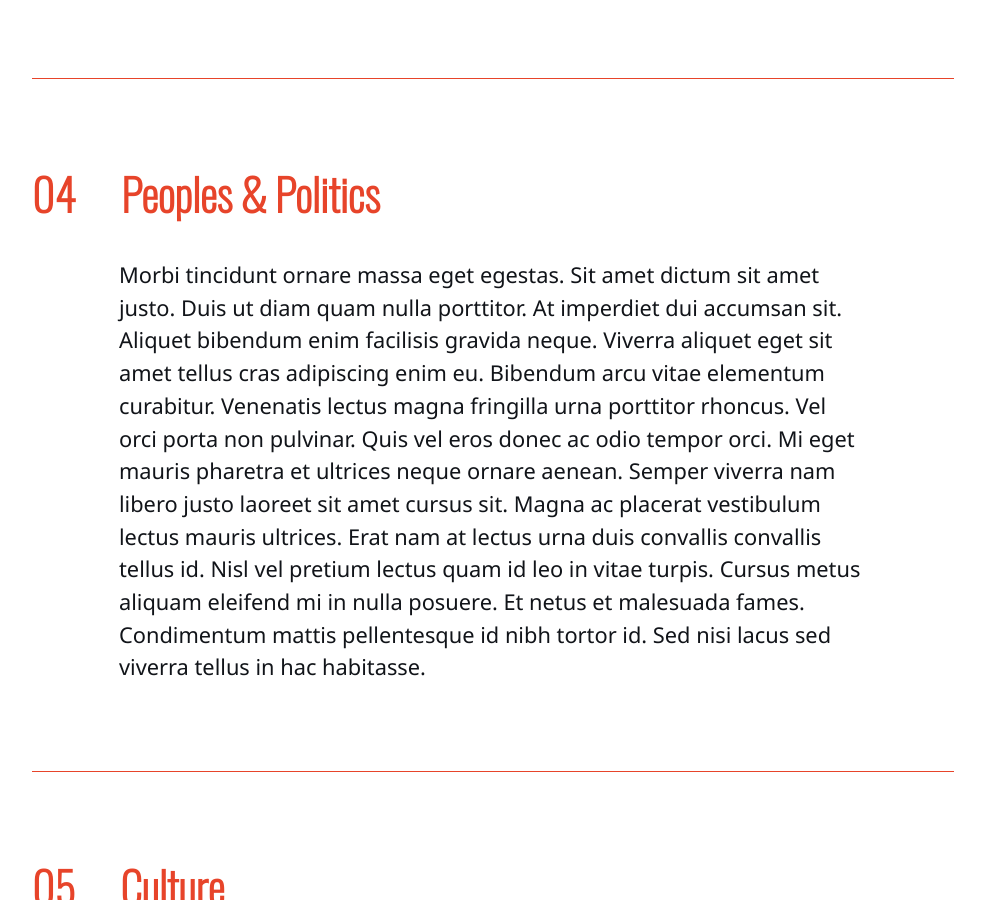
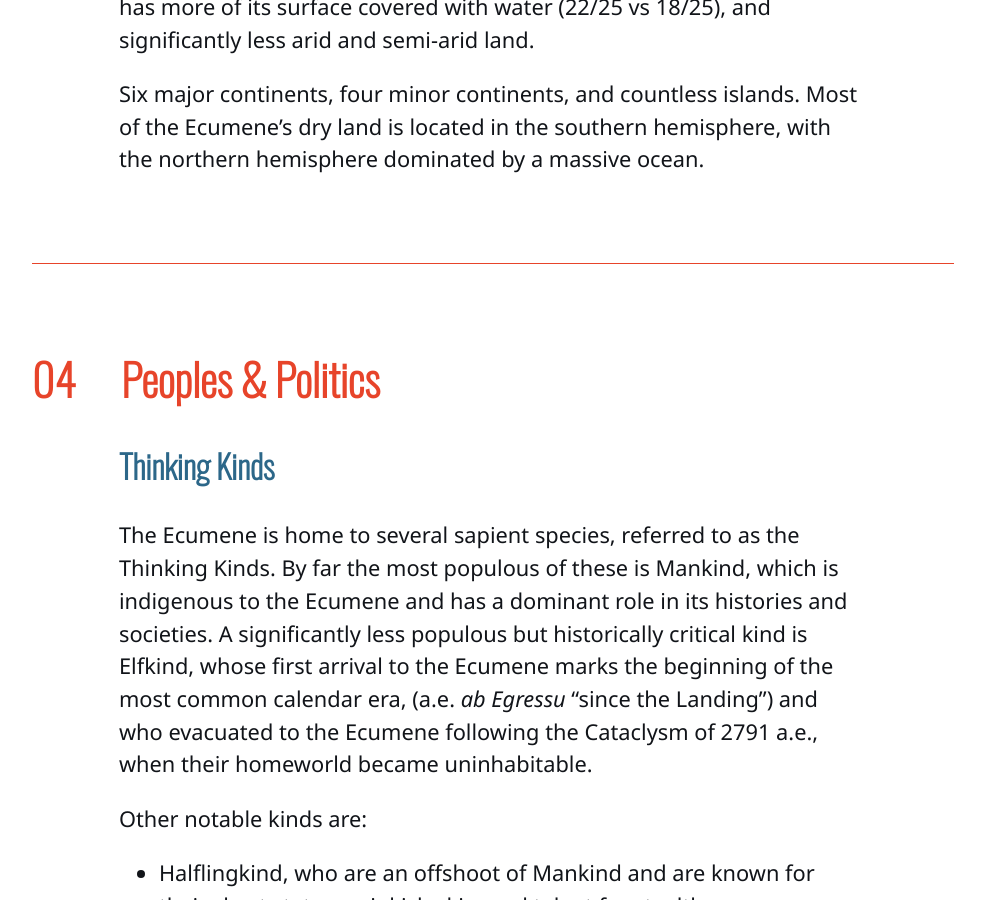
Before and after one commit to kmules1/kmules1.github.io, a Jekyll site: the page built from ecumene/index.md, in a window 1280 px wide and 900 px high, scrolled down 3775 px. Shown: the whole window, without its empty margins (147-1132 px from the left). Built offline with Jekyll 4.4.1, drawn with Linux system fonts in a browser that asks for light colours; some of the changed text lies outside the part shown.

Commit message:
Update index.md
replacing some stock text

```diff
--- a/ecumene/index.md
+++ b/ecumene/index.md
@@ -180,9 +180,22 @@ The Three Sisters are the moons of Ecumene-Maranthisa. The three are locked in o
 
 The Ecumene is a wet, inhabitable world similar to Earth. To contrast with Earth, the Ecumene is smaller (0.766 Earth Radii, 0.471 Earth Masses), has more of its surface covered with water (22/25 vs 18/25), and significantly less arid and semi-arid land.
 
+Six major continents, four minor continents, and countless islands. Most of the Ecumene's dry land is located in the southern hemisphere, with the northern hemisphere dominated by a massive ocean.
+
 ## Peoples & Politics
 
-Morbi tincidunt ornare massa eget egestas. Sit amet dictum sit amet justo. Duis ut diam quam nulla porttitor. At imperdiet dui accumsan sit. Aliquet bibendum enim facilisis gravida neque. Viverra aliquet eget sit amet tellus cras adipiscing enim eu. Bibendum arcu vitae elementum curabitur. Venenatis lectus magna fringilla urna porttitor rhoncus. Vel orci porta non pulvinar. Quis vel eros donec ac odio tempor orci. Mi eget mauris pharetra et ultrices neque ornare aenean. Semper viverra nam libero justo laoreet sit amet cursus sit. Magna ac placerat vestibulum lectus mauris ultrices. Erat nam at lectus urna duis convallis convallis tellus id. Nisl vel pretium lectus quam id leo in vitae turpis. Cursus metus aliquam eleifend mi in nulla posuere. Et netus et malesuada fames. Condimentum mattis pellentesque id nibh tortor id. Sed nisi lacus sed viverra tellus in hac habitasse.
+### Thinking Kinds
+
+The Ecumene is home to several sapient species, referred to as the Thinking Kinds. By far the most populous of these is Mankind, which is indigenous to the Ecumene and has a dominant role in its histories and societies. A significantly less populous but historically critical kind is Elfkind, whose first arrival to the Ecumene marks the beginning of the most common calendar era, (a.e. *ab Egressu* "since the Landing") and who evacuated to the Ecumene following the Cataclysm of 2791 a.e., when their homeworld became uninhabitable.
+
+Other notable kinds are:
+* Halflingkind, who are an offshoot of Mankind and are known for their short stature, pinkish skin, and talent for stealth.
+* Goblinkind, who claim to be indigenous to the Ecumene and are known for their invasiveness, disgusting habits, and talent for trouble.
+* Koboldkind, who originate from Ninurta, and are known for their cautiousness, devoted, and resilient.
+
+### Major Polities
+
+One of the most important polities within human history is that of the Imperium, a state which, at its high point, dominated two continents and whose cultural influence reached five continents. In the current year of 7130 a.e., the Imperium itself is significantly smaller but continues to be a center of cultural, political, and economic influence; areas touched by its influence and/or rule over the centuries continue to be governed in a manner emulating the Imperium.
 
 ## Culture
 
```
